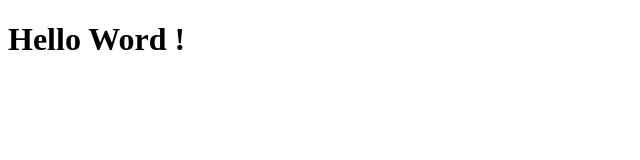
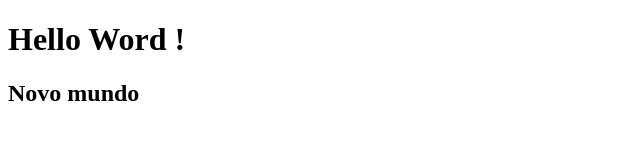
Before and after one commit to JoaoGabrielAlvess/ProjetoLanding, a plain HTML site: page index.html in a window 1280 px wide. Shown: the whole page, without its empty margins (0-640 px from the left). Drawn offline with Linux system fonts and the light colour scheme.

Commit message:
adicionando o h2, novo mundo

```diff
--- a/index.html
+++ b/index.html
@@ -9,6 +9,7 @@
     <head>
         <Div>
             <h1>Hello Word !</h1>
+            <h2>Novo mundo</h2>
         </Div>
     </head>
 </body>
```
